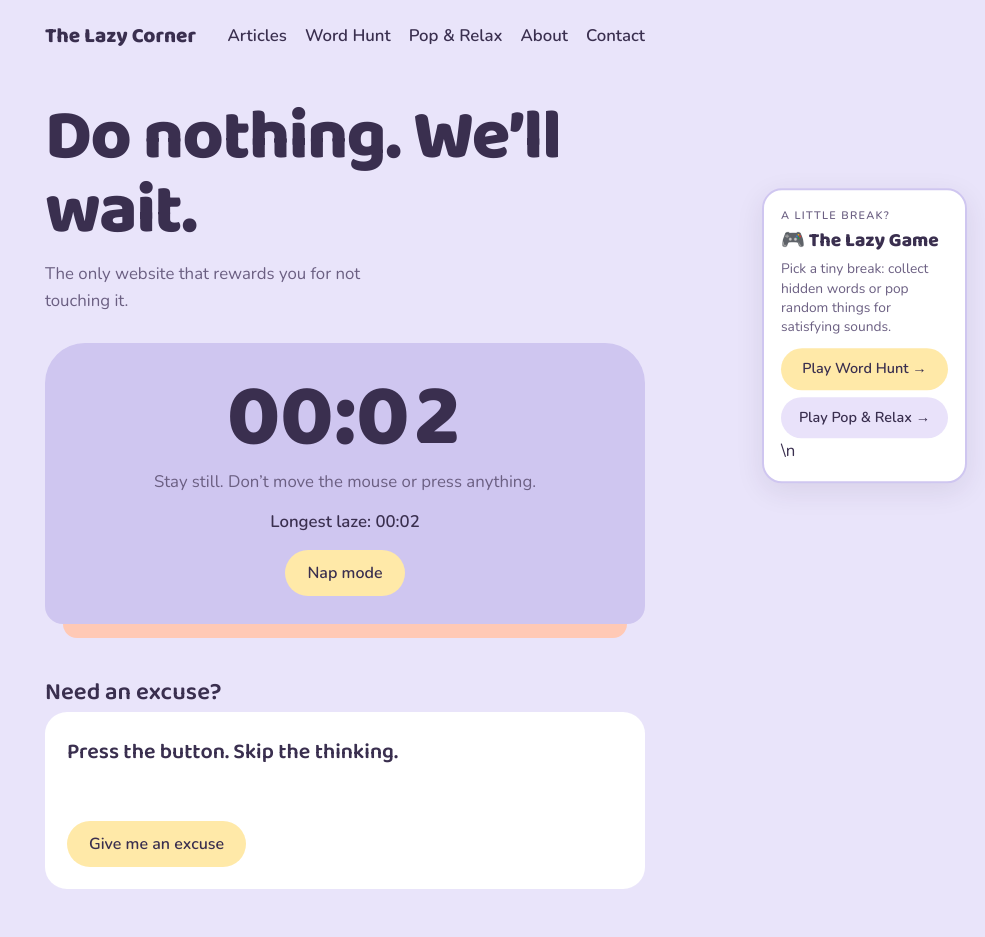
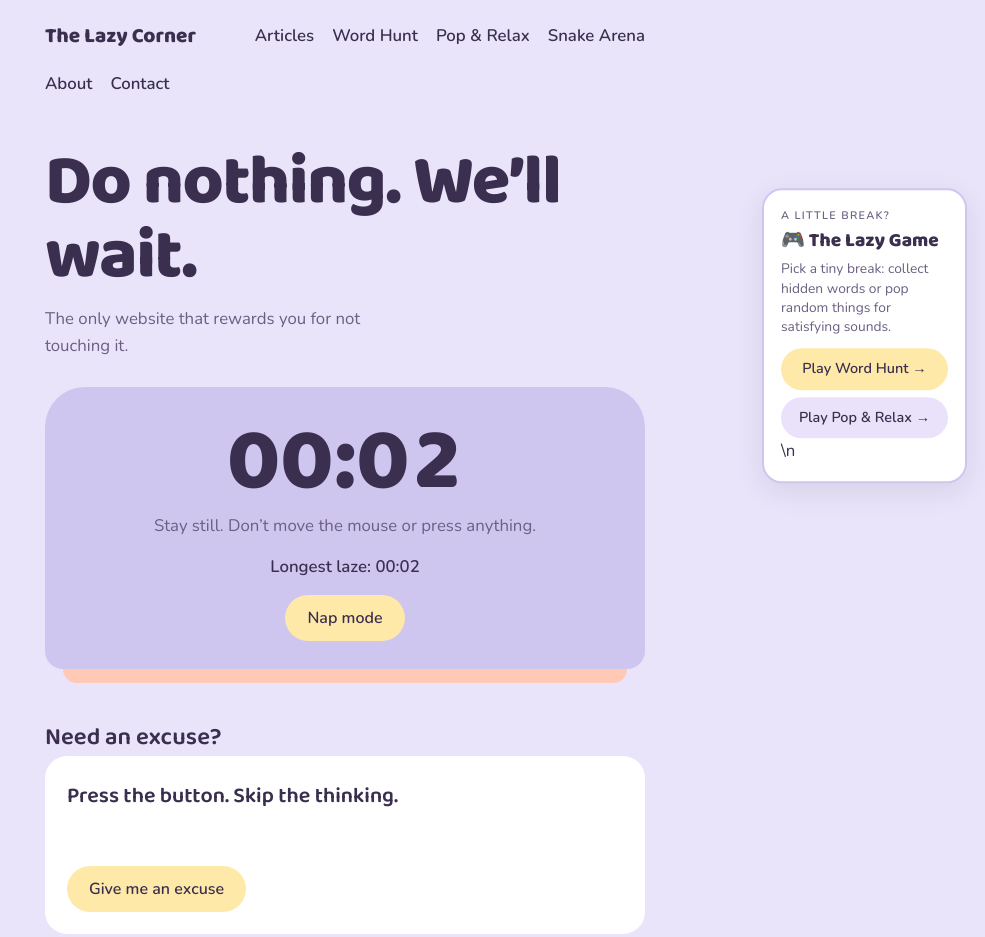
Before and after one commit to letscrackitt/lazyaahh, a plain HTML site: page index.html in a window 1280 px wide. Shown: the top 937 px of the page, without its empty margins (295-1280 px from the left). Drawn offline with nearby package versions, Linux system fonts and the light colour scheme.

Commit message:
Add Snake Arena to game navigation

```diff
--- a/index.html
+++ b/index.html
@@ -52,7 +52,7 @@ j=d.createElement(s),dl=l!='dataLayer'?'&l='+l:'';j.async=true;j.src=
 <noscript><iframe src="https://www.googletagmanager.com/ns.html?id=GTM-PF8PZQJV" height="0" width="0" style="display:none;visibility:hidden"></iframe></noscript>
 <!-- End Google Tag Manager (noscript) -->
 
-<nav class="top" aria-label="Main"><a href="index.html">The Lazy Corner</a><a href="articles.html">Articles</a><a href="word-hunt.html">Word Hunt</a><a href="pop-relax.html">Pop & Relax</a><a href="about.html">About</a><a href="contact.html">Contact</a></nav>
+<nav class="top" aria-label="Main"><a href="index.html">The Lazy Corner</a><a href="articles.html">Articles</a><a href="word-hunt.html">Word Hunt</a><a href="pop-relax.html">Pop & Relax</a><a href="snake-arena.html">Snake Arena</a><a href="about.html">About</a><a href="contact.html">Contact</a></nav>
 <main>
   <h1>Do nothing. We’ll wait.</h1>
   <p class="lead">The only website that rewards you for not touching it.</p>
```
